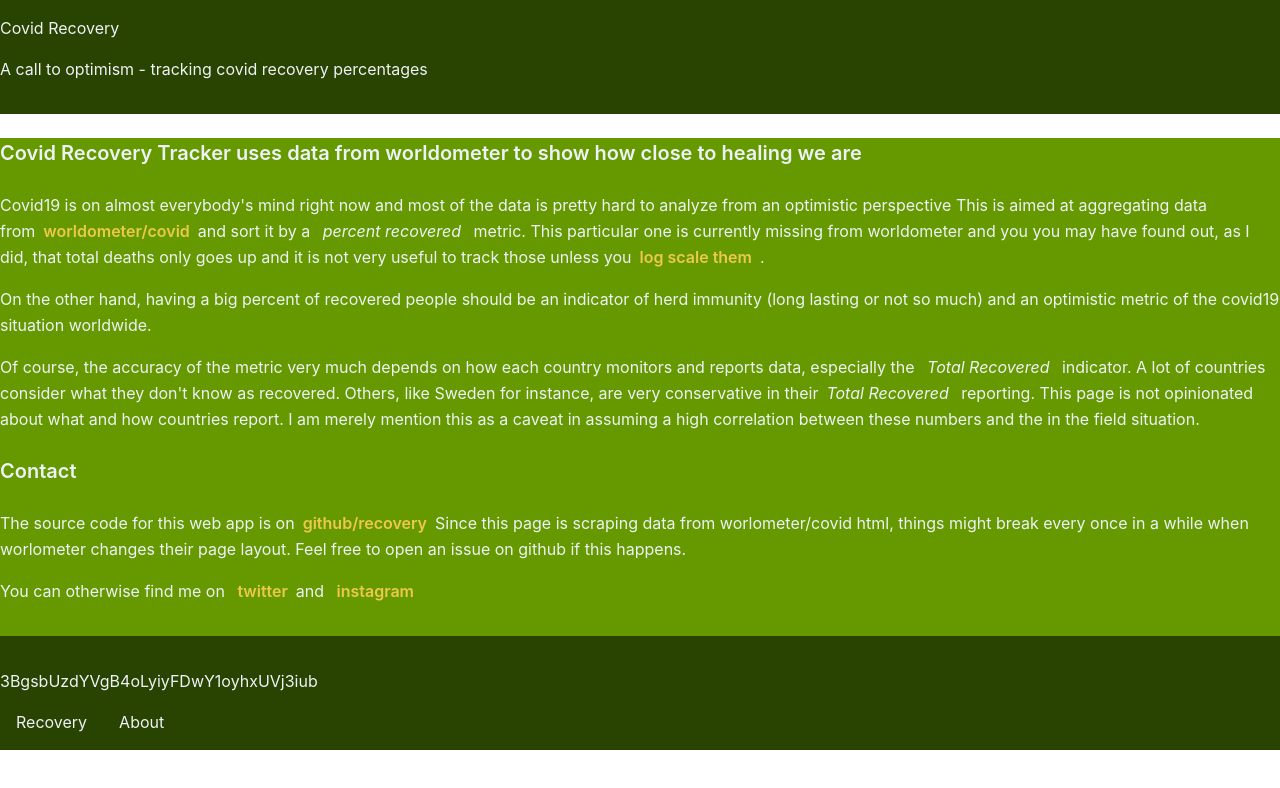
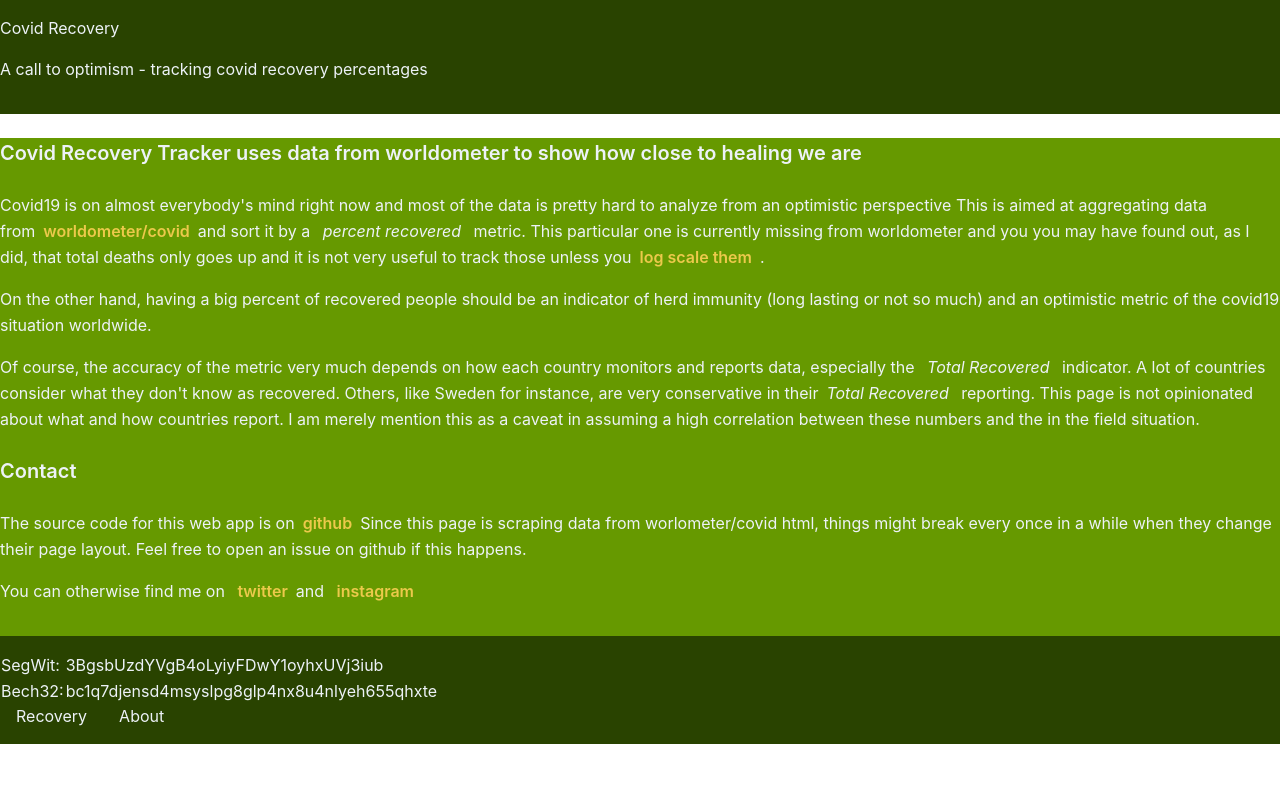
Before and after one commit to danbaragan/covid-recovery, a React (Create React App) app: page /about in a window 1280 px wide. Shown: the top 788 px of the page. Built offline with nearby package versions, Linux system fonts and the light colour scheme; no server answers.

Commit message:
footer: Fix typos, add bech32 address

```diff
--- a/src/layout/Footer.js
+++ b/src/layout/Footer.js
@@ -4,10 +4,19 @@ import { Link } from 'react-router-dom';
 
 function Footer() {
   return (
-    <div className="sm:sticky bottom-0 container layout-shell rounded-b-lg">
+    <div className="sm:sticky bottom-0 container layout-shell rounded-b-lg px-4 md:px-12">
       <div className="sm:flex">
-        <p className="w-5/6 text-center mb-4" >3BgsbUzdYVgB4oLyiyFDwY1oyhxUVj3iub</p>
-        <div className="flex">
+        <table className="w-5/6 mx-auto text-center text-xs md:text-sm font-mono" >
+          <tr>
+            <td className="text-right">SegWit:</td>
+            <td className="md:text-left">3BgsbUzdYVgB4oLyiyFDwY1oyhxUVj3iub</td>
+          </tr>
+          <tr>
+            <td className="text-right">Bech32:</td>
+            <td className="md:text-left">bc1q7djensd4msyslpg8glp4nx8u4nlyeh655qhxte</td>
+          </tr>
+        </table>
+        <div className="flex my-4 sm:my-0">
           <Link className="flex-1 link text-center text-lg font-bold" to="/">Recovery</Link>
           <Link className="flex-1 link text-center text-lg font-bold" to="/about">About</Link>
         </div>
--- a/src/pages/About.js
+++ b/src/pages/About.js
@@ -35,8 +35,8 @@ function About() {
         <h2 className="paragraph-heading">Contact</h2>
         <p>
           The source code for this web app is on
-          <a href="https://github.com/danbaragan/covid-recovery" className="external-link">github/recovery</a>
-          Since this page is scraping data from worlometer/covid html, things might break every once in a while when worlometer changes their page layout.
+          <a href="https://github.com/danbaragan/covid-recovery" className="external-link">github</a>
+          Since this page is scraping data from worlometer/covid html, things might break every once in a while when they change their page layout.
           Feel free to open an issue on github if this happens.
         </p>
         <p>You can otherwise find me on <a href="https://twitter.com/dan_baragan" className="external-link">twitter</a>
```
